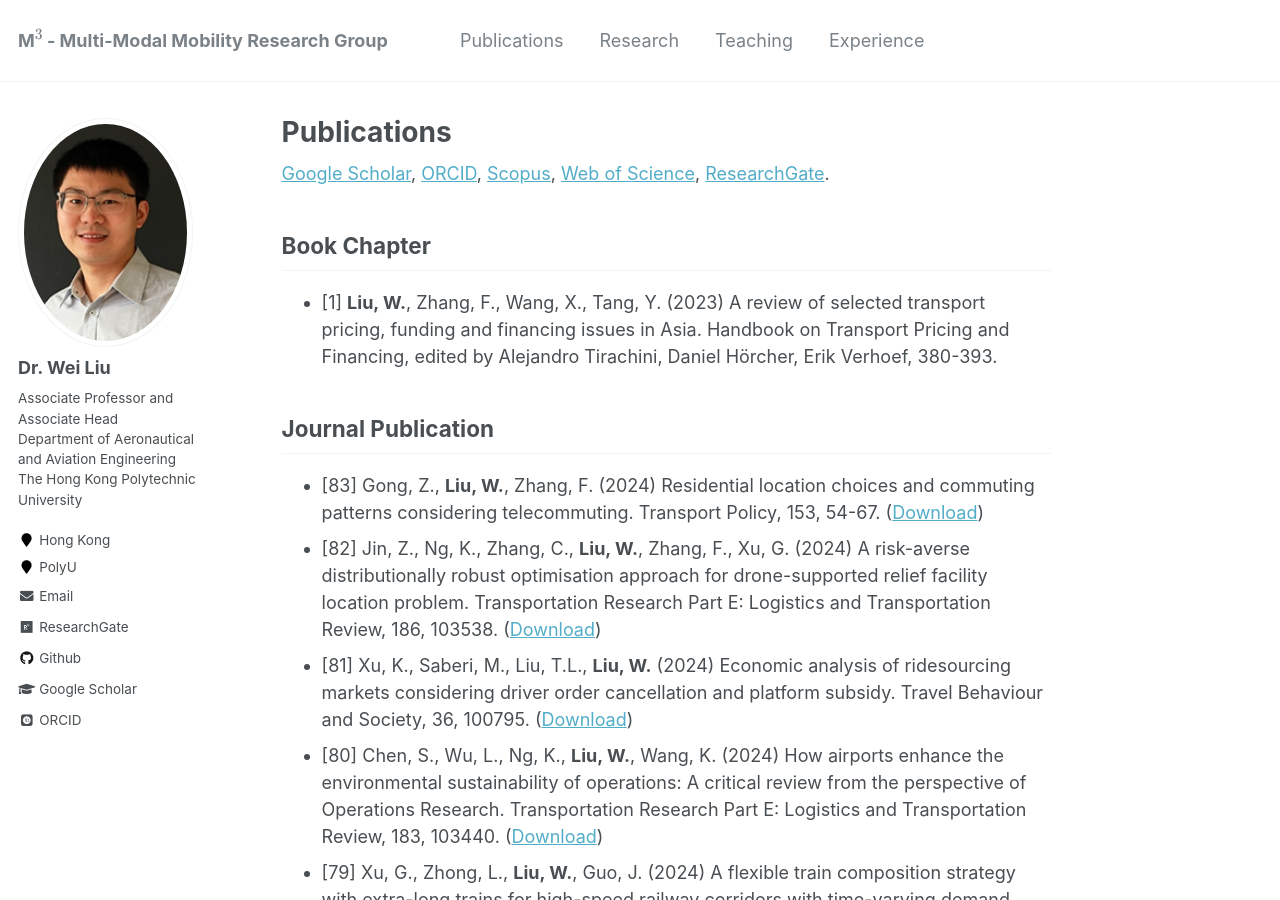
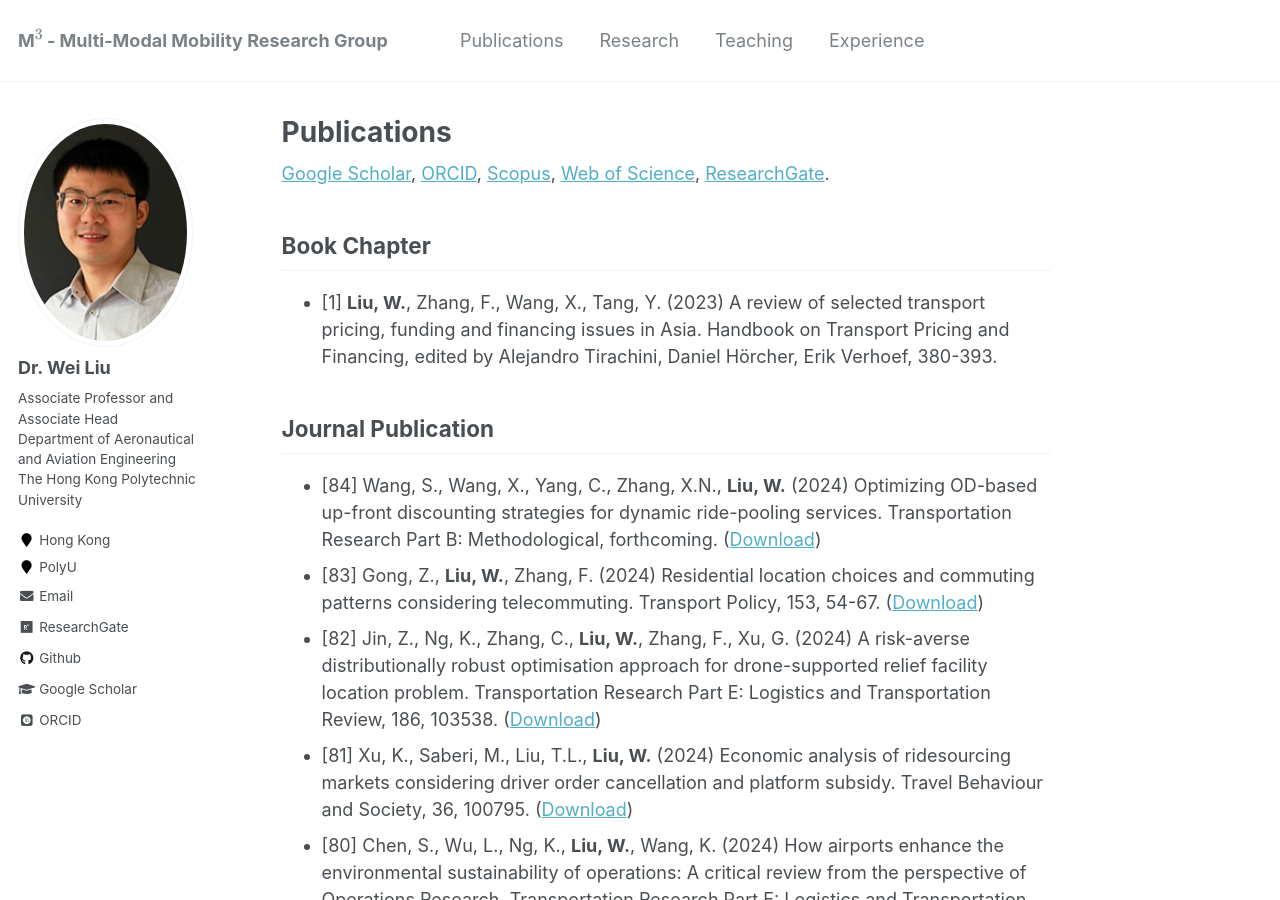
Before and after one commit to weiliu2016/weiliu2016.github.io, a Jekyll site: the page built from _pages/publications.md, in a window 1280 px wide and 900 px high. Built offline with Jekyll 4.4.1, drawn with Linux system fonts in a browser that asks for light colours; some web fonts are replaced; formulas are drawn with MathJax 3.

Commit message:
Update publications.md

```diff
--- a/_pages/publications.md
+++ b/_pages/publications.md
@@ -22,6 +22,7 @@ Book Chapter
 
 Journal Publication
 ----------
+* [84] Wang, S., Wang, X., Yang, C., Zhang, X.N., **Liu, W.** (2024) Optimizing OD-based up-front discounting strategies for dynamic ride-pooling services. Transportation Research Part B: Methodological, forthcoming. ([Download](https://doi.org/10.1016/j.trb.2024.xxxxxx))
 * [83] Gong, Z., **Liu, W.**, Zhang, F. (2024) Residential location choices and commuting patterns considering telecommuting. Transport Policy, 153, 54-67. ([Download](https://doi.org/10.1016/j.tranpol.2024.05.010))
 * [82] Jin, Z., Ng, K., Zhang, C., **Liu, W.**, Zhang, F., Xu, G. (2024) A risk-averse distributionally robust optimisation approach for drone-supported relief facility location problem. Transportation Research Part E: Logistics and Transportation Review, 186, 103538. ([Download](https://doi.org/10.1016/j.tre.2024.103538))
 * [81] Xu, K., Saberi, M., Liu, T.L., **Liu, W.** (2024) Economic analysis of ridesourcing markets considering driver order cancellation and platform subsidy. Travel Behaviour and Society, 36, 100795. ([Download](https://doi.org/10.1016/j.tbs.2024.100795))
```
